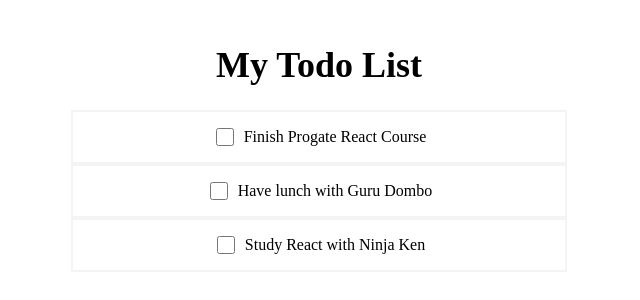
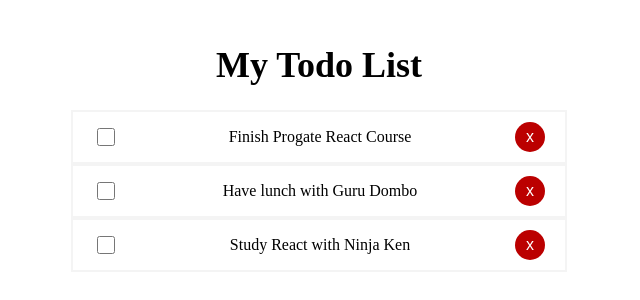
Before and after one commit to betsky2112/react-todo-app, a React (Vite) app: page / in a window 1280 px wide. Shown: the top 300 px of the page, without its empty margins (321-961 px from the left). Built offline with nearby package versions, Linux system fonts and the light colour scheme.

Commit message:
Develop delete todo feature

```diff
--- a/src/App.jsx
+++ b/src/App.jsx
@@ -21,7 +21,6 @@
 			completed: false,
 		},
 	])
-
 	const toggleCompleted = (todoId) => {
 		const updateTodos = todos.map((todo) => {
 			if (todo.id === todoId) {
@@ -31,13 +30,19 @@
 		})
 		setTodos(updateTodos)
 	}
-	console.log(todos)
+
+	const deleteTodo = (todoId) => {
+		const updateTodos = todos.filter((todo) => todo.id !== todoId)
+		setTodos(updateTodos)
+	}
+
 	return (
 		<div style={styles.container}>
 			<h1 style={styles.title}>My Todo List</h1>
 			<Todos
 				todos={todos}
 				toggleCompleted={toggleCompleted}
+				deleteTodo={deleteTodo}
 			/>
 		</div>
 	)
--- a/src/components/TodoItem.jsx
+++ b/src/components/TodoItem.jsx
@@ -2,7 +2,7 @@
 // eslint-disable-next-line no-unused-vars
 import React from 'react'
 
-const TodoItem = ({todo, toggleCompleted}) => {
+const TodoItem = ({todo, toggleCompleted, deleteTodo}) => {
 	const getTodoTitleStyle = () => {
 		if (todo.completed === true) {
 			return {textDecoration: 'line-through'}
@@ -21,6 +21,12 @@
 				}}
 			/>
 			<p style={getTodoTitleStyle()}>{todo.title}</p>
+			<button
+				style={styles.button}
+				onClick={() => deleteTodo(todo.id)}
+			>
+				x
+			</button>
 		</div>
 	)
 }
@@ -30,14 +36,25 @@
 		border: '2px solid #f4f4f4',
 		fonSize: '24px',
 		display: 'flex',
-		justifyContent: 'center',
+		justifyContent: 'space-between',
 		alignItems: 'center',
+		padding: '0 20px',
 	},
 	checkbox: {
 		marginRight: '10px',
 		height: '18px',
 		width: '18px',
 	},
+	button: {
+		backgroundColor: '#BB0000',
+		color: '#fff',
+		height: '30px',
+		width: '30px',
+		borderRadius: '100%',
+		border: 'none',
+		cursor: 'pointer',
+		fontSize: '16px',
+	},
 }
 
 export default TodoItem
--- a/src/components/Todos.jsx
+++ b/src/components/Todos.jsx
@@ -3,7 +3,7 @@
 import React from 'react'
 import TodoItem from './TodoItem'
 
-const Todos = ({todos, toggleCompleted}) => {
+const Todos = ({todos, toggleCompleted, deleteTodo}) => {
 	return (
 		<div style={styles.container}>
 			{todos.map((todo) => {
@@ -12,6 +12,7 @@
 						key={todo.id}
 						todo={todo}
 						toggleCompleted={toggleCompleted}
+						deleteTodo={deleteTodo}
 					/>
 				)
 			})}
```
